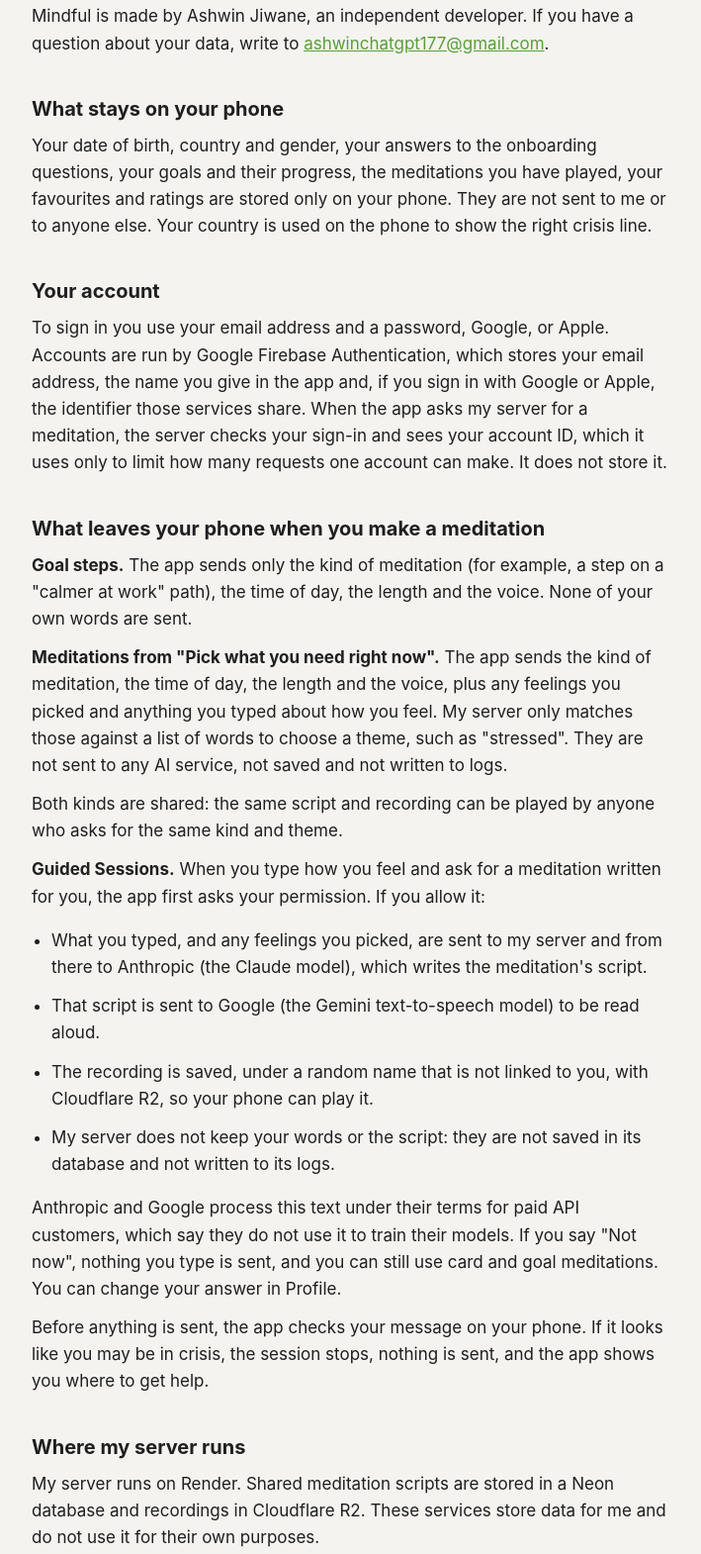
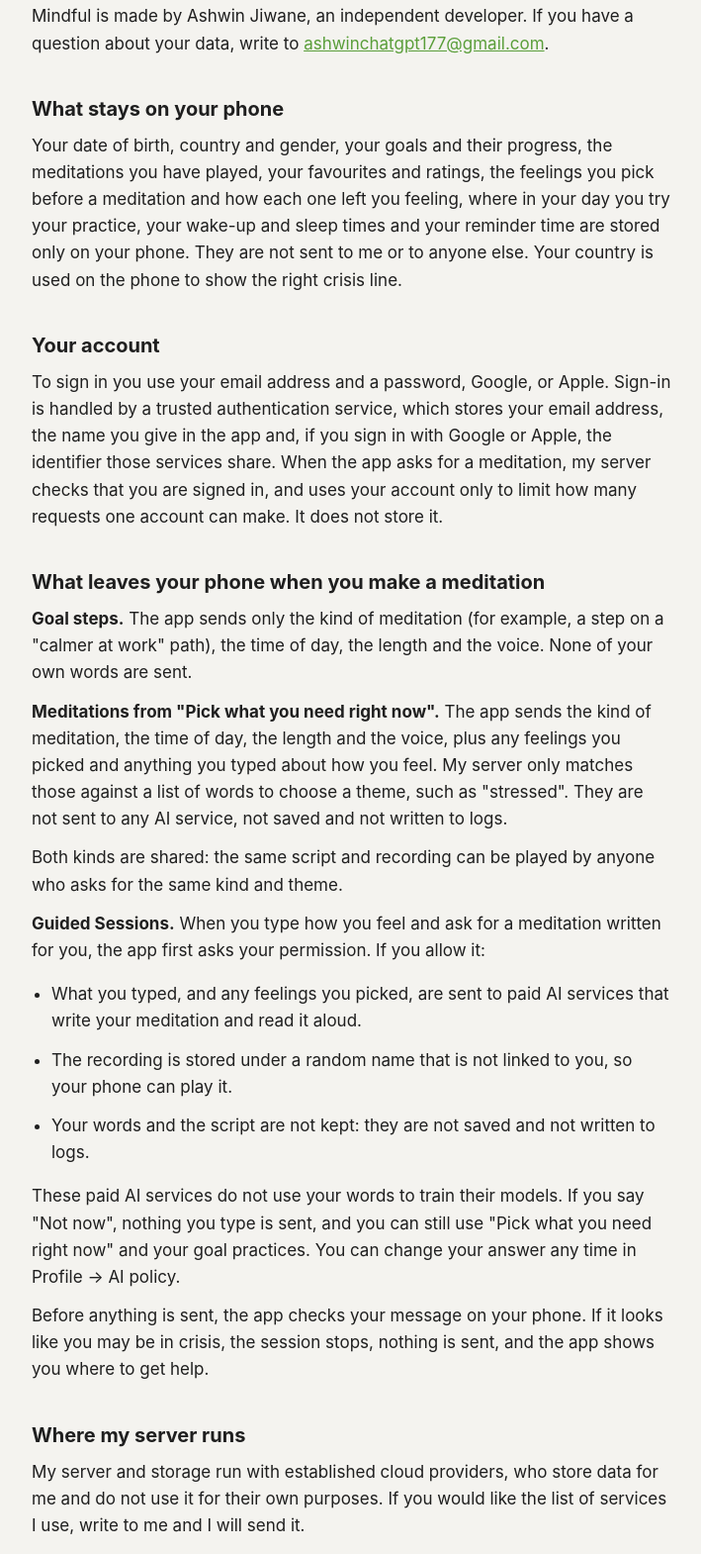
Before and after one commit to ashwin1287/mindfulness-mentor-site, a plain HTML site: page privacy/index.html in a window 1280 px wide. Shown: the part 459-2029 px from the top of the page at 99% size, without its empty margins (284-993 px from the left). Drawn offline with Linux system fonts and the light colour scheme.

Commit message:
Privacy policy: customer-facing wording, no named vendors
Co-Authored-By: Claude Opus 5.5 <noreply@anthropic.com>

```diff
--- a/privacy/index.html
+++ b/privacy/index.html
@@ -26,7 +26,7 @@
 <body>
 <main>
 <h1>Privacy Policy</h1>
-<p class="date">Mindful (Mindfulness Mentor) · Last updated 24 November 2026</p>
+<p class="date">Mindful (Mindfulness Mentor) · Last updated 25 November 2026</p>
 
 <div class="summary">
 <ul>
@@ -41,10 +41,10 @@
 <p>Mindful is made by Ashwin Jiwane, an independent developer. If you have a question about your data, write to <a href="mailto:ashwinchatgpt177@gmail.com">ashwinchatgpt177@gmail.com</a>.</p>
 
 <h2>What stays on your phone</h2>
-<p>Your date of birth, country and gender, your answers to the onboarding questions, your goals and their progress, the meditations you have played, your favourites and ratings are stored only on your phone. They are not sent to me or to anyone else. Your country is used on the phone to show the right crisis line.</p>
+<p>Your date of birth, country and gender, your goals and their progress, the meditations you have played, your favourites and ratings, the feelings you pick before a meditation and how each one left you feeling, where in your day you try your practice, your wake-up and sleep times and your reminder time are stored only on your phone. They are not sent to me or to anyone else. Your country is used on the phone to show the right crisis line.</p>
 
 <h2>Your account</h2>
-<p>To sign in you use your email address and a password, Google, or Apple. Accounts are run by Google Firebase Authentication, which stores your email address, the name you give in the app and, if you sign in with Google or Apple, the identifier those services share. When the app asks my server for a meditation, the server checks your sign-in and sees your account ID, which it uses only to limit how many requests one account can make. It does not store it.</p>
+<p>To sign in you use your email address and a password, Google, or Apple. Sign-in is handled by a trusted authentication service, which stores your email address, the name you give in the app and, if you sign in with Google or Apple, the identifier those services share. When the app asks for a meditation, my server checks that you are signed in, and uses your account only to limit how many requests one account can make. It does not store it.</p>
 
 <h2>What leaves your phone when you make a meditation</h2>
 <p><strong>Goal steps.</strong> The app sends only the kind of meditation (for example, a step on a "calmer at work" path), the time of day, the length and the voice. None of your own words are sent.</p>
@@ -52,16 +52,15 @@
 <p>Both kinds are shared: the same script and recording can be played by anyone who asks for the same kind and theme.</p>
 <p><strong>Guided Sessions.</strong> When you type how you feel and ask for a meditation written for you, the app first asks your permission. If you allow it:</p>
 <ul>
-  <li>What you typed, and any feelings you picked, are sent to my server and from there to Anthropic (the Claude model), which writes the meditation's script.</li>
-  <li>That script is sent to Google (the Gemini text-to-speech model) to be read aloud.</li>
-  <li>The recording is saved, under a random name that is not linked to you, with Cloudflare R2, so your phone can play it.</li>
-  <li>My server does not keep your words or the script: they are not saved in its database and not written to its logs.</li>
+  <li>What you typed, and any feelings you picked, are sent to paid AI services that write your meditation and read it aloud.</li>
+  <li>The recording is stored under a random name that is not linked to you, so your phone can play it.</li>
+  <li>Your words and the script are not kept: they are not saved and not written to logs.</li>
 </ul>
-<p>Anthropic and Google process this text under their terms for paid API customers, which say they do not use it to train their models. If you say "Not now", nothing you type is sent, and you can still use card and goal meditations. You can change your answer in Profile.</p>
+<p>These paid AI services do not use your words to train their models. If you say "Not now", nothing you type is sent, and you can still use "Pick what you need right now" and your goal practices. You can change your answer any time in Profile → AI policy.</p>
 <p>Before anything is sent, the app checks your message on your phone. If it looks like you may be in crisis, the session stops, nothing is sent, and the app shows you where to get help.</p>
 
 <h2>Where my server runs</h2>
-<p>My server runs on Render. Shared meditation scripts are stored in a Neon database and recordings in Cloudflare R2. These services store data for me and do not use it for their own purposes.</p>
+<p>My server and storage run with established cloud providers, who store data for me and do not use it for their own purposes. If you would like the list of services I use, write to me and I will send it.</p>
 
 <h2>What I don't do</h2>
 <ul>
```
